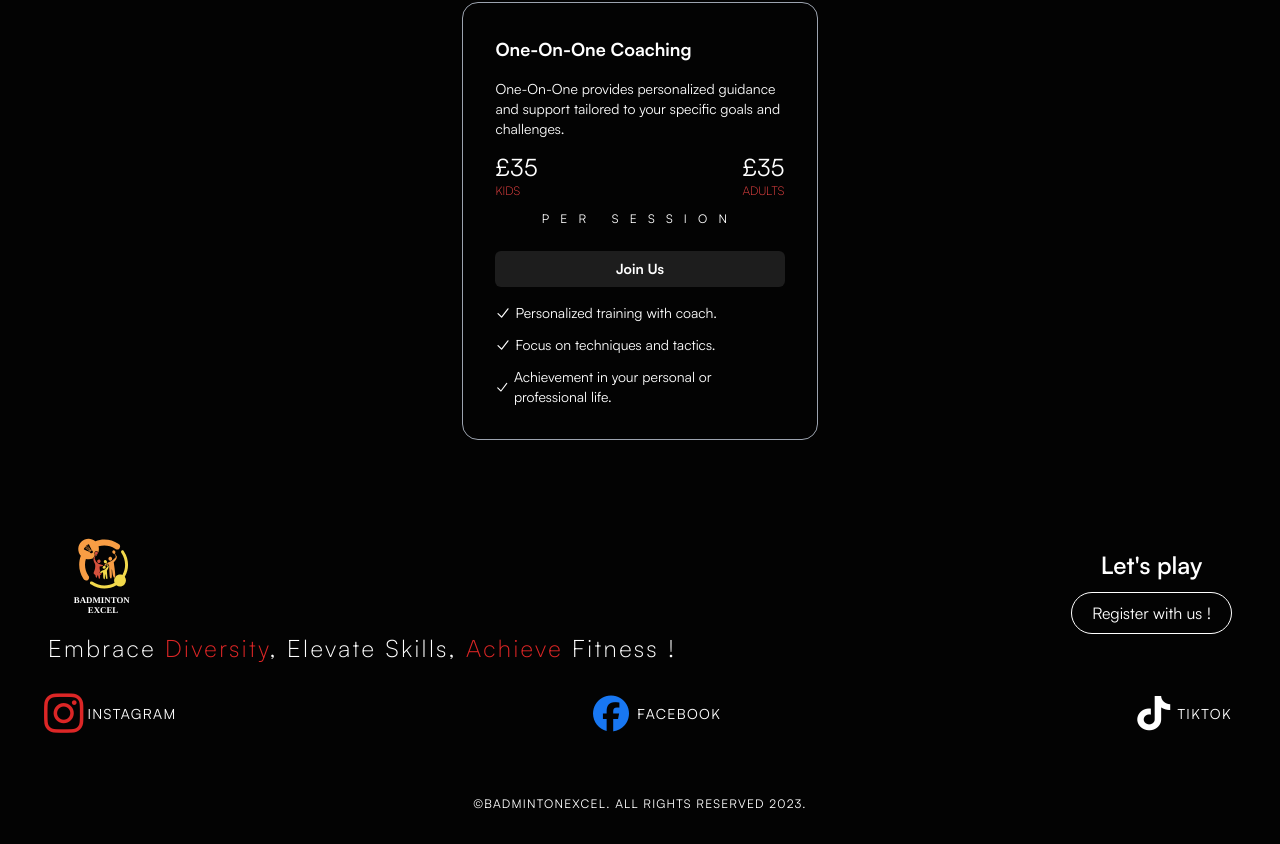
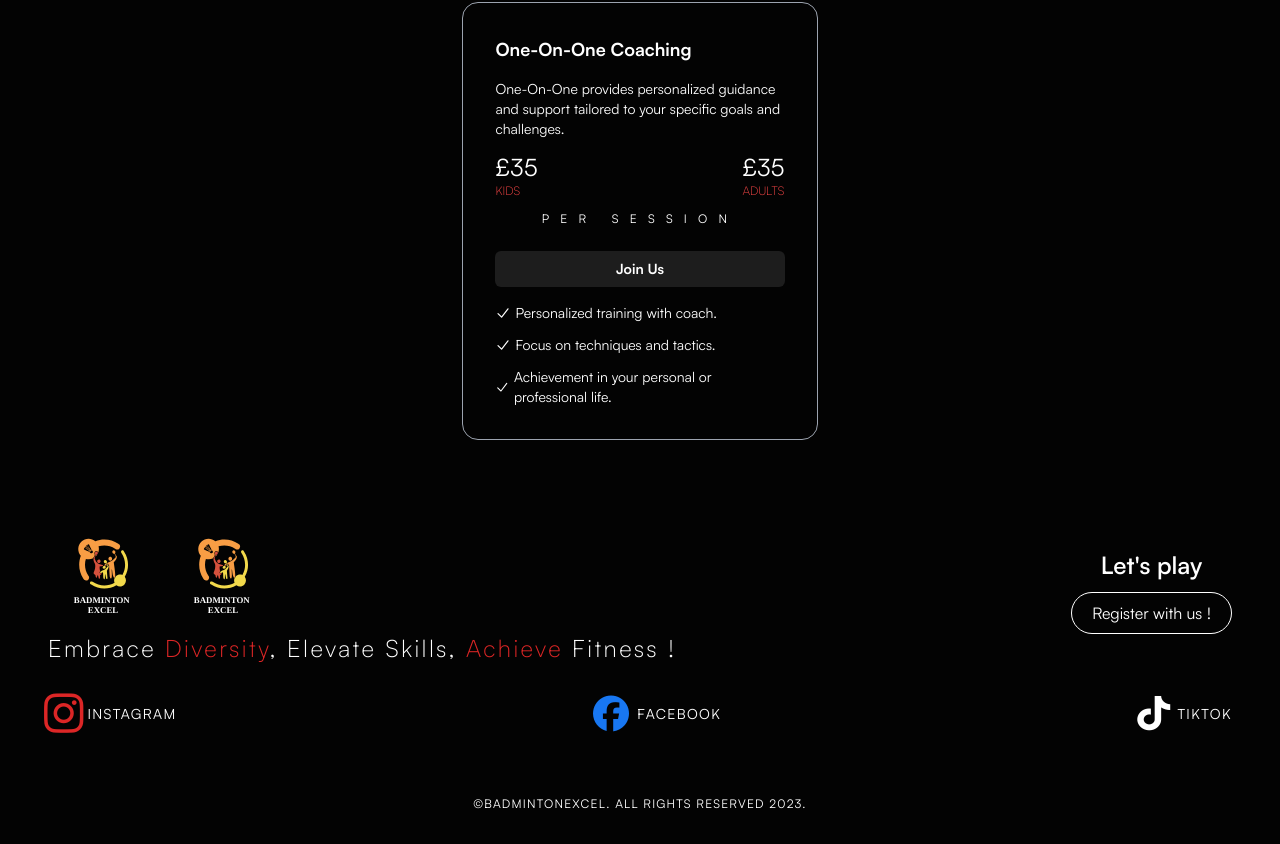
Before and after one commit to fola4/excel, a React (Vite) app: page / in a window 1280 px wide. Shown: the part 3578-4422 px from the top of the page. Built offline with nearby package versions, Linux system fonts and the light colour scheme.

Commit message:
Remove duplicate logo image from Footer component
Removed duplicate logo image in the footer.

```diff
--- a/src/components/Footer.jsx
+++ b/src/components/Footer.jsx
@@ -37,7 +37,11 @@ function Footer() {
       {/* <!-- badminton --> */}
       <div className="flex flex-col items-center gap-y-8 md:flex-row md:justify-between">
         <div>
+          <div className="flex gap-2">
           <img src={logo} alt="logo" className="mx-auto w-28 md:m-0" />
+          <img src={logo} alt="logo" className="mx-auto w-28 md:m-0" />
+          </div>
+
           <a href="#" id="logo" className="font-light">
             <p className="text-center text-2xl tracking-widest">
               Embrace <span className="text-red-600">Diversity</span>, Elevate
```
